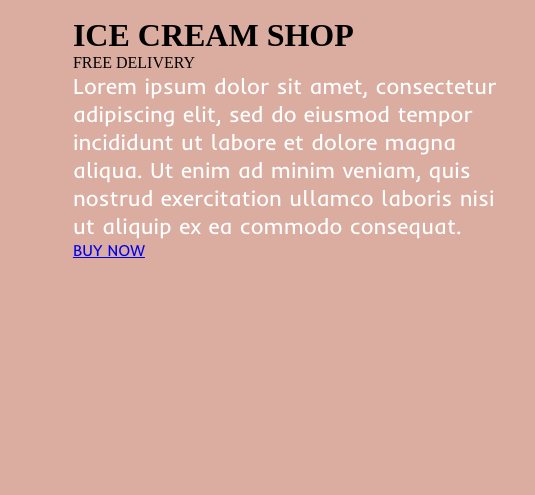
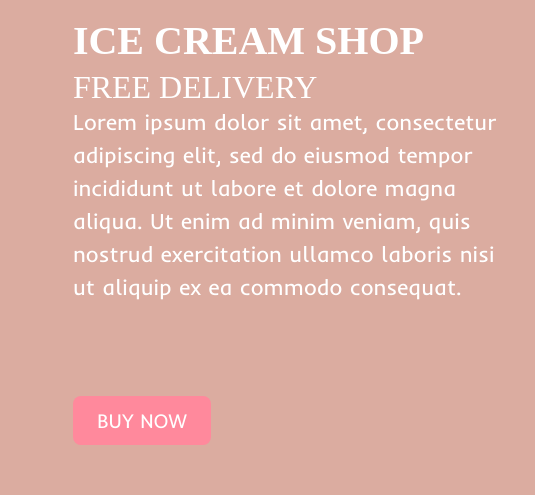
Before and after one commit to Sofia-Arias017/Ice-Cream-Landing-Page-UI-, a plain HTML site: page index.html in a window 1280 px wide. Shown: the part 121-616 px from the top of the page, 745-1280 px from the left. Drawn offline with Linux system fonts and the light colour scheme.

Commit message:
feat: :lipstick: Cambios en la tipografia

```diff
--- a/src/css/style.css
+++ b/src/css/style.css
@@ -116,11 +116,51 @@ body {
 .div_info {
     grid-area: info;
     margin-top: 20px;
+    text-align: left;
     /* background: orange; */
     /* display: flex;
     flex-direction: column;
     justify-content: center;
     align-items: center; */
+}
+
+.div_info h1 {
+    font-size: 40px;
+    font-weight: bold;
+    margin-bottom: 5px;
+    color: var(--color-2);
+}
+
+.div_info h2 {
+    font-size: 24px;
+    margin-bottom: 15px;
+}
+
+.div_info p {
+    font-size: 18px;
+    line-height: 1.5;
+    margin-bottom: 20px;
+}
+
+.div_info span {
+    font-size: 32px;
+    color: var(--color-2);
+}
+
+.div_info a {
+    display: inline-block;
+    padding: 12px 24px;
+    background-color: var(--color-3);
+    color: var(--color-2);
+    text-decoration: none;
+    font-size: 20px;
+    border-radius: 8px;
+    transition: background-color 0.3s ease;
+    align-self: flex-start;
+}
+
+.div_info a:hover {
+    background-color: darken(var(--color-3), 10%);
 }
 
 .div_content {
```
